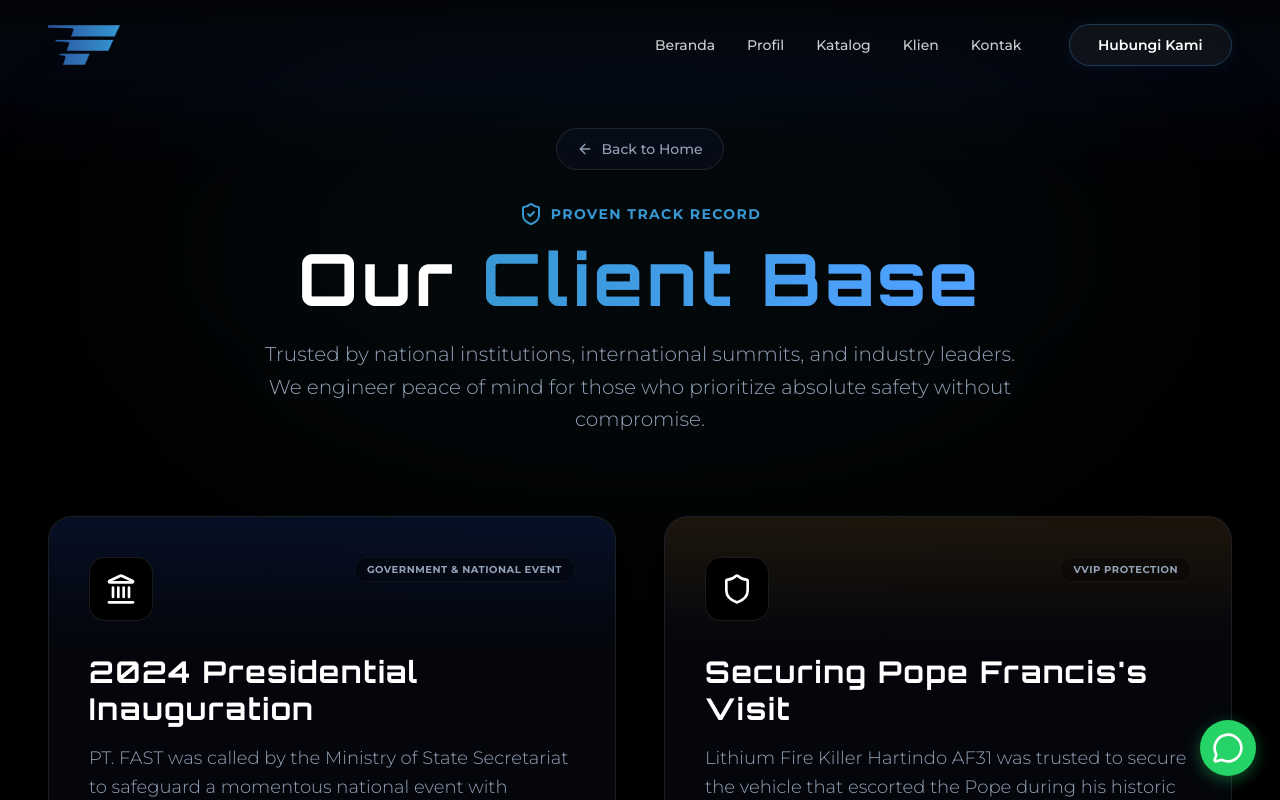
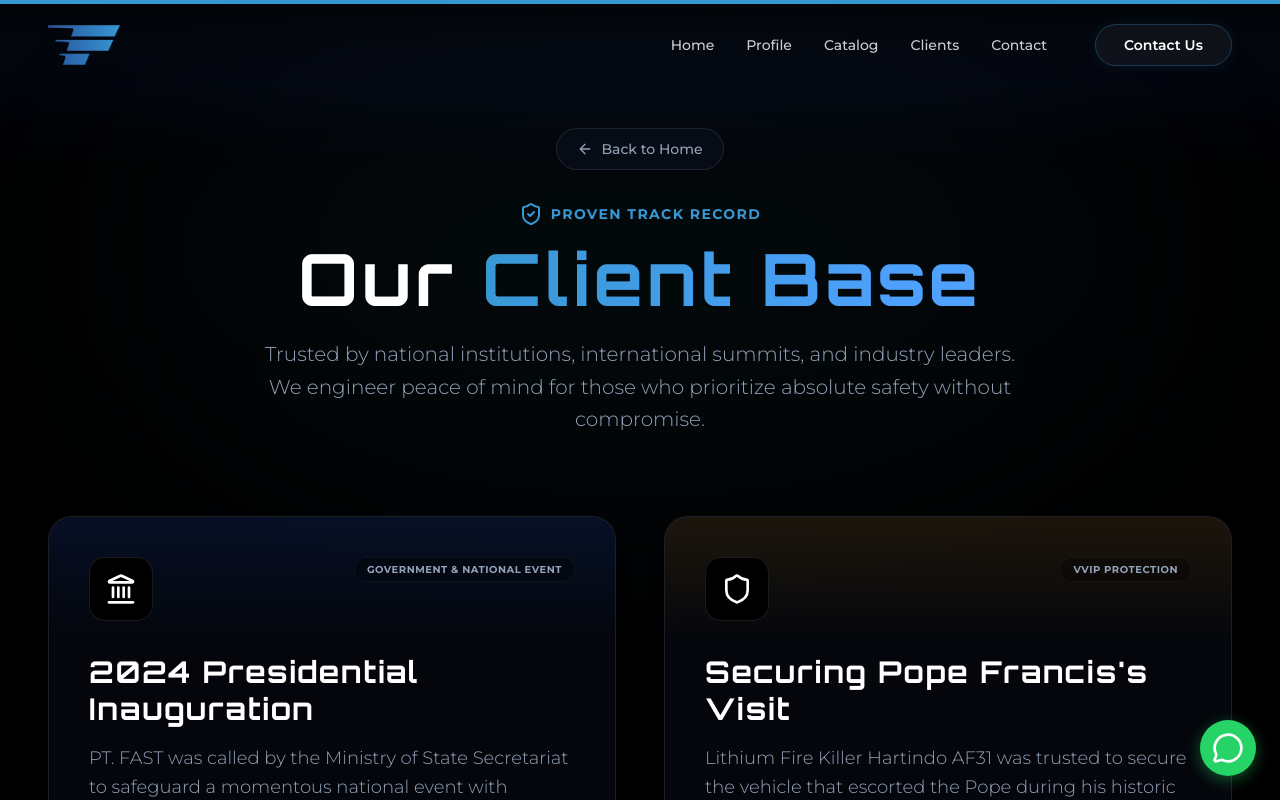
Before and after one commit to edo6661/PT-FAST-Famindo-Alfa-Spektrum-Teknologi, a React (Vite) app: page /clients in a window 1280 px wide. Shown: the top 800 px of the page. Built offline with nearby package versions, Linux system fonts and the light colour scheme.

Commit message:
chore: enchanted design

```diff
--- a/index.html
+++ b/index.html
@@ -15,11 +15,11 @@
     />
     <meta
       name="description"
-      content="Setiap detik berharga. PT. FAST menghadirkan solusi teknologi keselamatan kebakaran tingkat tinggi untuk memitigasi risiko baterai Lithium-ion dan fasilitas industri."
+      content="Every second matters. PT. FAST provides high-level advanced fire safety technology solutions to mitigate Lithium-ion battery risks and secure industrial facilities."
     />
     <meta
       name="keywords"
-      content="fire safety indonesia, pemadam kebakaran lithium, proteksi EV, deteksi api cerdas, PT FAST, Famindo Alfa Spektrum Teknologi, Hartindo AF31, fire extinguisher"
+      content="fire safety indonesia, lithium fire extinguisher, EV fire protection, smart fire detection, PT FAST, Famindo Alfa Spektrum Teknologi, Hartindo AF31, fire safety B2B"
     />
     <meta name="author" content="PT. Famindo Alfa Spektrum Teknologi" />
     <meta name="robots" content="index, follow" />
@@ -33,7 +33,7 @@
     />
     <meta
       property="og:description"
-      content="Setiap detik berharga. PT. FAST menghadirkan solusi teknologi keselamatan kebakaran tingkat tinggi untuk memitigasi risiko baterai Lithium-ion."
+      content="Every second matters. PT. FAST provides high-level advanced fire safety technology solutions to mitigate Lithium-ion battery risks and secure industrial facilities."
     />
     <meta
       property="og:image"
--- a/src/components/ClientBase.tsx
+++ b/src/components/ClientBase.tsx
@@ -57,7 +57,7 @@ const ClientBase = () => {
         </div>
 
         <div className="flex justify-center mt-8">
-          <Link to="/clients" className="inline-flex items-center gap-2 bg-transparent border border-white/20 text-white px-8 py-3 rounded-full font-medium hover:bg-white/5 hover:border-accent/50 transition-all duration-300 group">
+          <Link to="/clients" className="inline-flex items-center gap-2 bg-transparent border border-white/20 text-white px-8 py-3 rounded-full font-medium hover:bg-accent/10 hover:border-accent/50 hover:shadow-[0_0_20px_rgba(56,152,212,0.3)] transition-all duration-300 group">
             View Complete Portfolios
             <ArrowRight size={18} className="group-hover:translate-x-1 transition-transform" />
           </Link>
--- a/src/components/FloatingWA.tsx
+++ b/src/components/FloatingWA.tsx
@@ -2,7 +2,7 @@ import { MessageCircle } from 'lucide-react';
 
 const FloatingWA = () => {
   const phoneNumber = "6281290003278";
-  const message = "Halo tim PT. FAST, saya tertarik untuk berkonsultasi mengenai solusi Fire Safety dan mitigasi risiko baterai Lithium-ion untuk fasilitas/perusahaan saya.";
+  const message = "Hello PT. FAST team, I am interested in consulting about Fire Safety solutions and Lithium-ion battery risk mitigation for my facility/company.";
   const waLink = `https://wa.me/${phoneNumber}?text=${encodeURIComponent(message)}`;
 
   return (
@@ -11,10 +11,10 @@ const FloatingWA = () => {
       target="_blank"
       rel="noopener noreferrer"
       className="fixed bottom-6 right-6 z-50 flex items-center justify-center w-14 h-14 bg-[#25D366] text-white rounded-full shadow-[0_4px_15px_rgba(37,211,102,0.4)] hover:scale-110 hover:shadow-[0_4px_25px_rgba(37,211,102,0.6)] transition-all duration-300 group"
-      aria-label="Hubungi kami di WhatsApp"
+      aria-label="Contact us on WhatsApp"
     >
       <div className="absolute right-16 bg-surface border border-border text-foreground px-4 py-2 rounded-btn text-sm font-medium opacity-0 group-hover:opacity-100 transition-opacity duration-300 pointer-events-none whitespace-nowrap shadow-card">
-        Konsultasi via WhatsApp
+        Consult via WhatsApp
       </div>
       <MessageCircle size={32} />
     </a>
--- a/src/components/Layout.tsx
+++ b/src/components/Layout.tsx
@@ -1,11 +1,18 @@
 import { Outlet } from 'react-router-dom';
+import { motion, useScroll } from 'framer-motion';
 import Navbar from './Navbar';
 import ContactFooter from './ContactFooter';
 import FloatingWA from './FloatingWA';
 
 const Layout = () => {
+  const { scrollYProgress } = useScroll();
+
   return (
     <div className="min-h-screen bg-background text-foreground font-sans relative">
+      <motion.div
+        className="fixed top-0 left-0 right-0 h-1 bg-accent origin-left z-[60]"
+        style={{ scaleX: scrollYProgress }}
+      />
       <Navbar />
       <main>
         <Outlet />
--- a/src/components/Navbar.tsx
+++ b/src/components/Navbar.tsx
@@ -33,14 +33,14 @@ const Navbar = () => {
             </a>
           ))}
           <a href="#kontak" className="ml-4 bg-white/5 border border-accent/30 text-white px-7 py-2.5 rounded-full text-sm font-semibold hover:bg-accent hover:border-accent transition-all duration-500 shadow-[0_0_15px_rgba(56,152,212,0.1)] hover:shadow-[0_0_25px_rgba(56,152,212,0.5)] hover:-translate-y-0.5 transform will-change-transform">
-            Hubungi Kami
+            Contact Us
           </a>
         </div>
 
         <button
           className="md:hidden text-foreground relative z-10 hover:text-accent transition-colors focus:outline-none rounded-md p-1"
           onClick={() => setIsMobileMenuOpen(!isMobileMenuOpen)}
-          aria-label={isMobileMenuOpen ? "Tutup menu navigasi" : "Buka menu navigasi"}
+          aria-label={isMobileMenuOpen ? "Close navigation menu" : "Open navigation menu"}
           aria-expanded={isMobileMenuOpen}
         >
           {isMobileMenuOpen ? <X size={28} className="transform rotate-90 transition-transform duration-300" aria-hidden="true" /> : <Menu size={28} className="transition-transform duration-300" aria-hidden="true" />}
@@ -57,7 +57,7 @@ const Navbar = () => {
             </a>
           ))}
           <a href="#kontak" onClick={() => setIsMobileMenuOpen(false)} className="bg-accent text-white px-8 py-3 rounded-full text-sm font-semibold hover:bg-accent/80 transition-all shadow-[0_0_15px_rgba(56,152,212,0.3)] mt-4 w-3/4 text-center">
-            Hubungi Kami
+            Contact Us
           </a>
         </div>
       </div>
--- a/src/components/SEO.tsx
+++ b/src/components/SEO.tsx
@@ -13,7 +13,7 @@ const SEO = ({ title, description, image, url, type = 'website', schemaMarkup }:
   const siteUrl = "https://www.famindofast.com";
 
   const defaultTitle = "PT. FAST | Advanced Fire Safety Solutions";
-  const defaultDescription = "Setiap detik berharga. PT. FAST menghadirkan solusi teknologi keselamatan kebakaran tingkat tinggi untuk memitigasi risiko baterai Lithium-ion dan fasilitas industri.";
+  const defaultDescription = "Every second matters. PT. FAST provides high-level advanced fire safety technology solutions to mitigate Lithium-ion battery risks and secure industrial facilities.";
   const defaultImage = "https://images.unsplash.com/photo-1593941707882-a5bba14938c7?q=80&w=1200&auto=format&fit=crop";
 
   const seoTitle = title ? `${title} | PT.FAST` : defaultTitle;
--- a/src/constants/navs.tsx
+++ b/src/constants/navs.tsx
@@ -1,7 +1,7 @@
 export const navLinks = [
-  { name: 'Beranda', href: '/#beranda' },
-  { name: 'Profil', href: '/#profil' },
-  { name: 'Katalog', href: '/#katalog' },
-  { name: 'Klien', href: '/#klien' },
-  { name: 'Kontak', href: '/#kontak' },
+  { name: 'Home', href: '/#beranda' },
+  { name: 'Profile', href: '/#profil' },
+  { name: 'Catalog', href: '/#katalog' },
+  { name: 'Clients', href: '/#klien' },
+  { name: 'Contact', href: '/#kontak' },
 ];
```
Also changed, not shown: src/components/Hero.tsx (+4 -7 lines), 1 other file (tests, documents, lock files or other folders).
